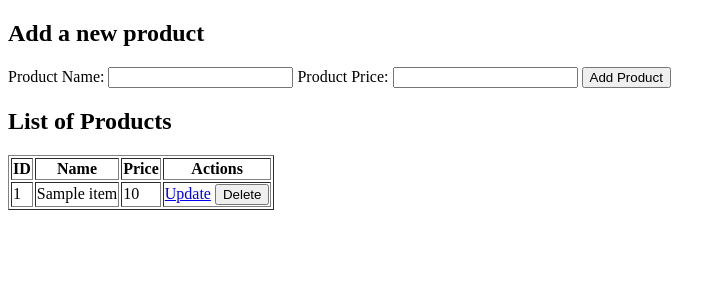
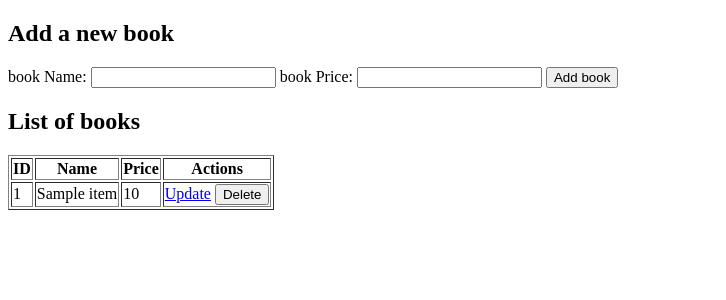
Before and after one commit to najamnazar/SuperPriceProject, a Flask app: page / in a window 1280 px wide. Shown: the top 300 px of the page, without its empty margins (0-726 px from the left). Run offline with Flask 3, Linux system fonts and the light colour scheme; a database or web service that is not in the repository returns one stand-in record (values such as "Sample title"); data that the repository does not hold is empty.

Commit message:
Update pom xml

```diff
--- a/frontend/app.py
+++ b/frontend/app.py
@@ -8,62 +8,63 @@ BASE_URL = "http://localhost:8000/api"
 
 @app.route('/')
 def index():
-    products = requests.get(f"{BASE_URL}/products").json()
-    return render_template('index.html', products=products)
+    books = requests.get(f"{BASE_URL}/books").json()
+    print(books)
+    return render_template('index.html', books=books)
 
-@app.route('/update-product/<int:product_id>', methods=['GET', 'POST'])
-def update_product(product_id):
+@app.route('/update-book/<int:book_id>', methods=['GET', 'POST'])
+def update_book(book_id):
     if request.method == 'POST':
-        product_name = request.form['product_name']
-        product_price = request.form['product_price']
+        book_name = request.form['book_name']
+        book_price = request.form['book_price']
 
         payload = {
-            'name': product_name,
-            'price': float(product_price)
+            'name': book_name,
+            'price': float(book_price)
         }
 
-        response = requests.put(f"{BASE_URL}/products/{product_id}", json=payload)
+        response = requests.put(f"{BASE_URL}/books/{book_id}", json=payload)
 
         if response.status_code == 200:
             flash('Product updated successfully!', 'success')
         else:
-            flash('Failed to update product.', 'danger')
+            flash('Failed to update book.', 'danger')
 
         return redirect(url_for('index'))
 
-    # GET request handling, possibly fetching the current product data and showing in a form.
-    product = requests.get(f"{BASE_URL}/products/{product_id}").json()
-    return render_template('update_product.html', product=product)
+    # GET request handling, possibly fetching the current book data and showing in a form.
+    book = requests.get(f"{BASE_URL}/books/{book_id}").json()
+    return render_template('update_book.html', book=book)
 
-@app.route('/delete-product/<int:product_id>', methods=['POST'])
-def delete_product(product_id):
-    response = requests.delete(f"{BASE_URL}/products/{product_id}")
+@app.route('/delete-book/<int:book_id>', methods=['POST'])
+def delete_book(book_id):
+    response = requests.delete(f"{BASE_URL}/books/{book_id}")
 
     if response.status_code == 200:
         flash('Product deleted successfully!', 'success')
     else:
-        flash('Failed to delete product.', 'danger')
+        flash('Failed to delete book.', 'danger')
 
     return redirect(url_for('index'))
 
 
 
-@app.route('/add-product', methods=['POST'])
-def add_product():
-    product_name = request.form['product_name']
-    product_price = request.form['product_price']
+@app.route('/add-book', methods=['POST'])
+def add_book():
+    book_name = request.form['book_name']
+    book_price = request.form['book_price']
 
     payload = {
-        'name': product_name,
-        'price': float(product_price)
+        'name': book_name,
+        'price': float(book_price)
     }
 
-    response = requests.post(f"{BASE_URL}/products", json=payload)
+    response = requests.post(f"{BASE_URL}/books", json=payload)
 
     if response.status_code == 201:
         flash('Product added successfully!', 'success')
     else:
-        flash('Failed to add product.', 'danger')
+        flash('Failed to add book.', 'danger')
 
     return redirect(url_for('index'))
 
--- a/frontend/templates/index.html
+++ b/frontend/templates/index.html
@@ -5,22 +5,22 @@
     <meta charset="UTF-8">
     <meta http-equiv="X-UA-Compatible" content="IE=edge">
     <meta name="viewport" content="width=device-width, initial-scale=1.0">
-    <title>SuperPrice Products</title>
+    <title>SuperPrice books</title>
 </head>
 <body>
 
-<h2>Add a new product</h2>
-<form action="{{ url_for('add_product') }}" method="post">
-    <label for="product_name">Product Name:</label>
-    <input type="text" id="product_name" name="product_name" required>
+<h2>Add a new book</h2>
+<form action="{{ url_for('add_book') }}" method="post">
+    <label for="book_name">book Name:</label>
+    <input type="text" id="book_name" name="book_name" required>
 
-    <label for="product_price">Product Price:</label>
-    <input type="number" step="0.01" id="product_price" name="product_price" required>
+    <label for="book_price">book Price:</label>
+    <input type="number" step="0.01" id="book_price" name="book_price" required>
 
-    <input type="submit" value="Add Product">
+    <input type="submit" value="Add book">
 </form>
 
-<h2>List of Products</h2>
+<h2>List of books</h2>
   <table border="1">
         <thead>
             <tr>
@@ -31,17 +31,17 @@
             </tr>
         </thead>
         <tbody>
-            {% for product in products %}
+            {% for book in books %}
             <tr>
-                <td>{{ product.id }}</td>
-                <td>{{ product.name }}</td>
-                <td>{{ product.price }}</td>
+                <td>{{ book.id }}</td>
+                <td>{{ book.name }}</td>
+                <td>{{ book.price }}</td>
                 <td>
-                    <!-- Update product link -->
-                    <a href="{{ url_for('update_product', product_id=product.id) }}">Update</a>
+                    <!-- Update book link -->
+                    <a href="{{ url_for('update_book', book_id=book.id) }}">Update</a>
 
-                    <!-- Delete product form. It's a form because it's a POST request -->
-                    <form action="{{ url_for('delete_product', product_id=product.id) }}" method="post" style="display: inline;">
+                    <!-- Delete book form. It's a form because it's a POST request -->
+                    <form action="{{ url_for('delete_book', book_id=book.id) }}" method="post" style="display: inline;">
                         <button type="submit" onclick="return confirm('Are you sure?');">Delete</button>
                     </form>
                 </td>
```
Also changed, not shown: frontend/templates/update_Book.html (+8 -8 lines), pom.xml (+16 -1 lines), 7 other files.
